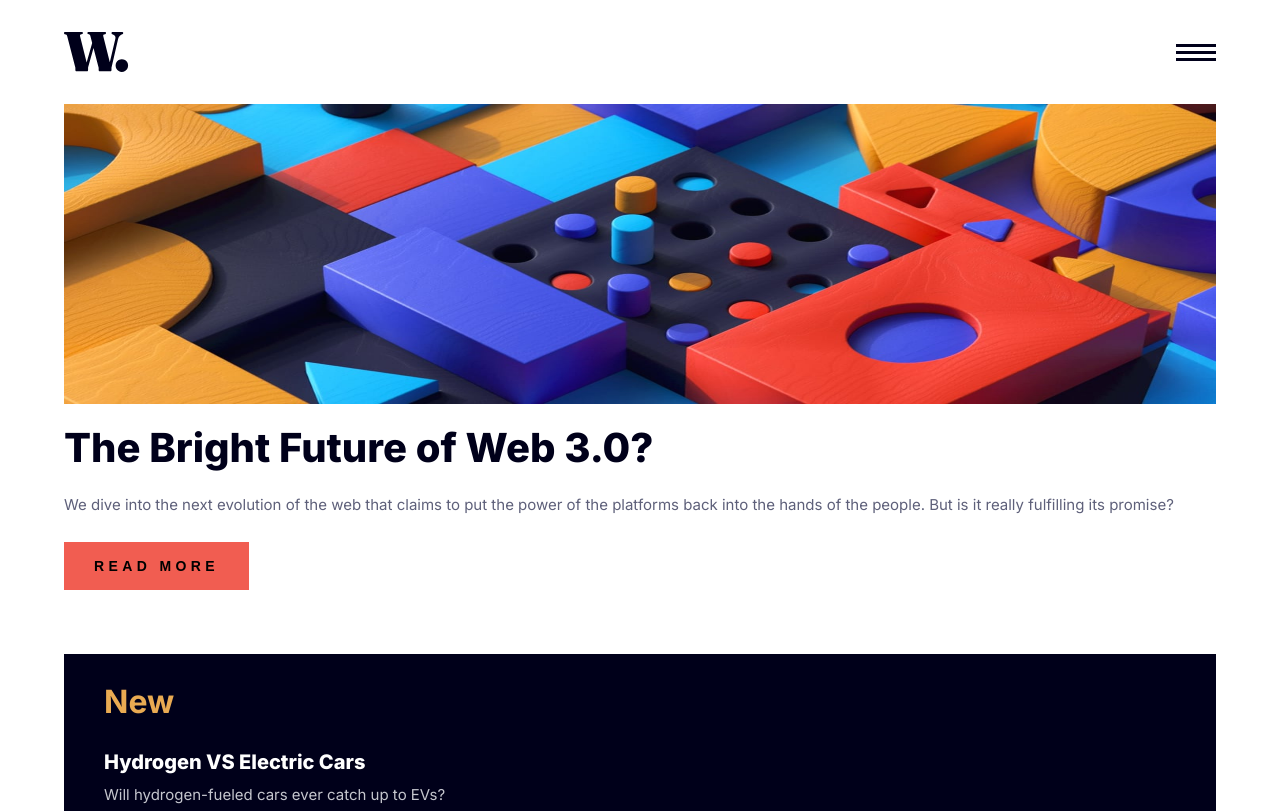
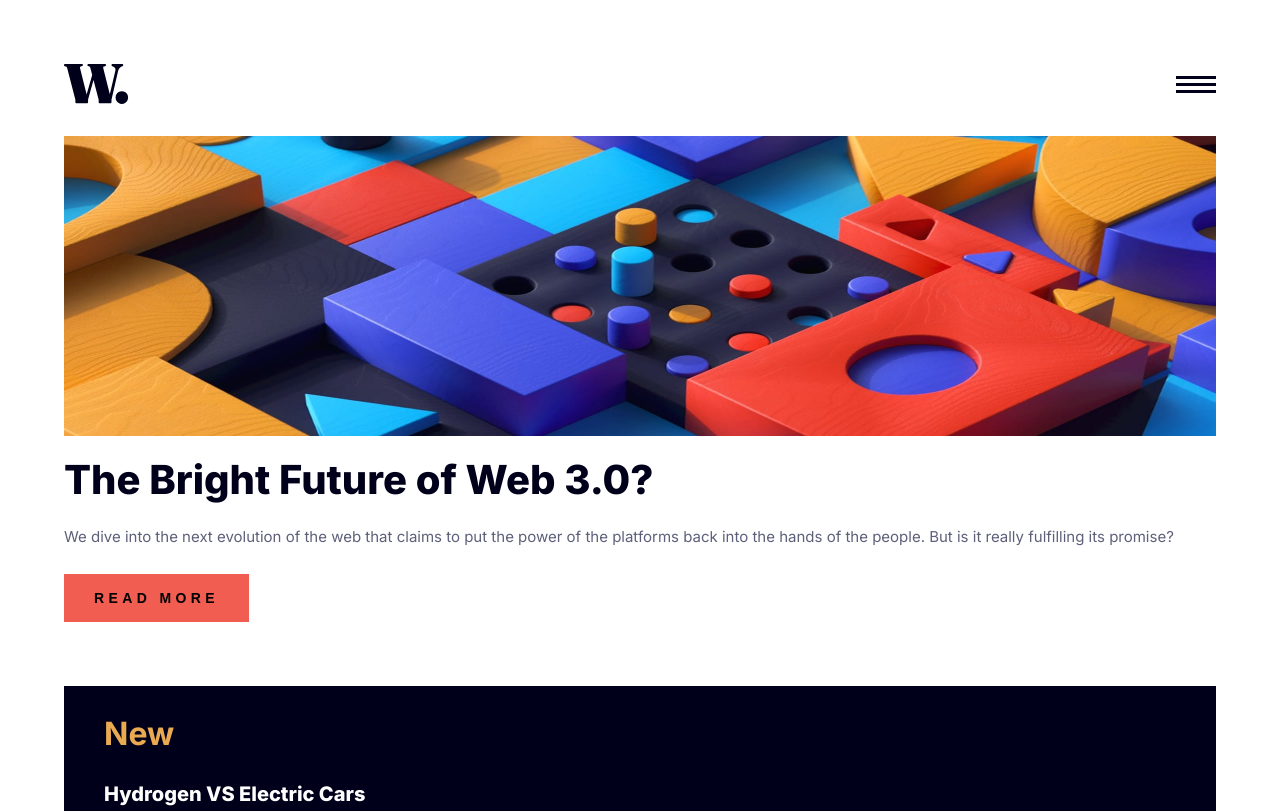
Before and after one commit to baby4dm/news-homepage, a plain HTML site: page index.html in a window 1280 px wide. Shown: the top 811 px of the page. Drawn offline with Linux system fonts and the light colour scheme.

Commit message:
refactored

```diff
--- a/styles.css
+++ b/styles.css
@@ -26,7 +26,7 @@ header {
   flex-direction: row;
   align-items: center;
   justify-content: space-between;
-  margin-bottom: 32px;
+  margin-block: 32px;
 }
 
 .sandwich {
```
